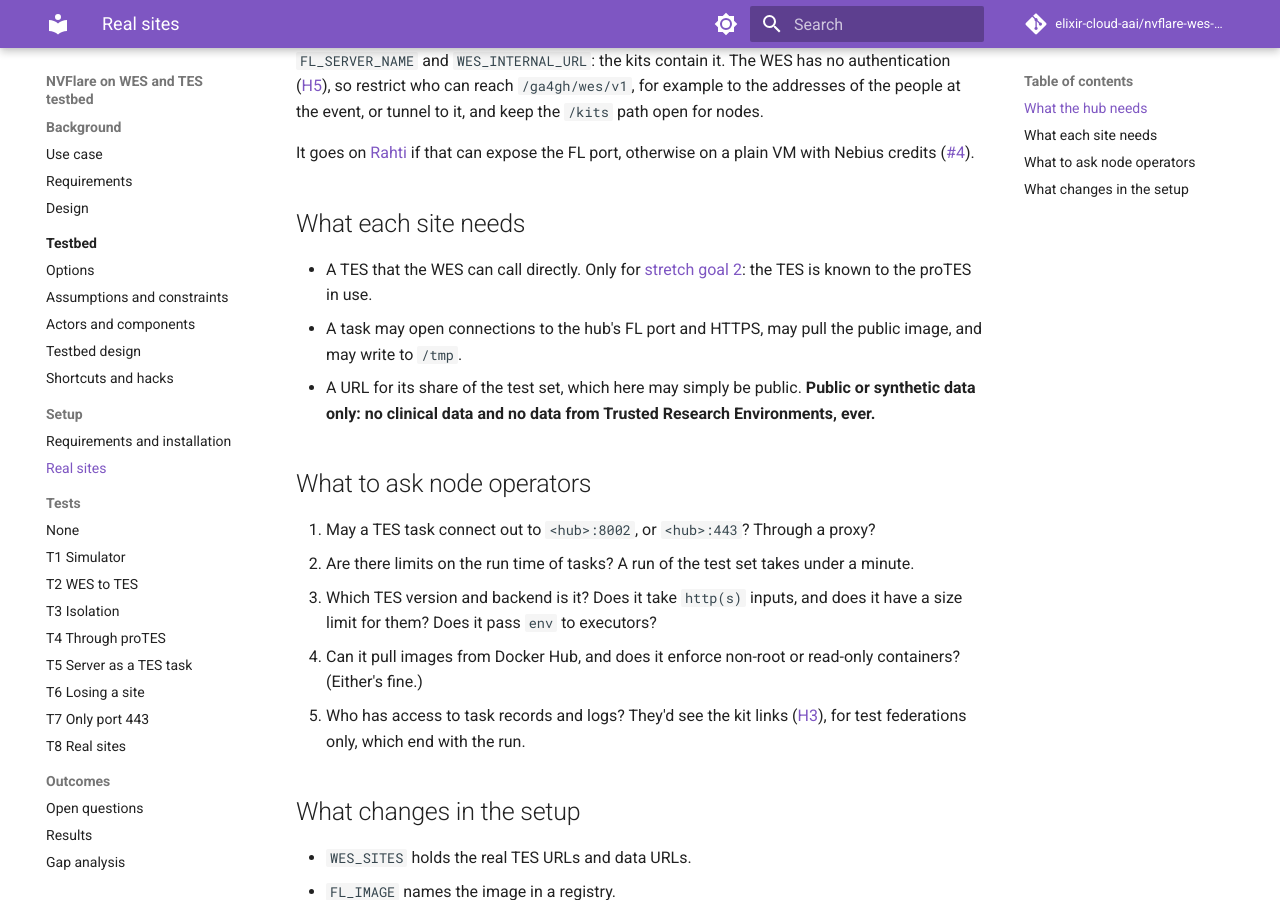
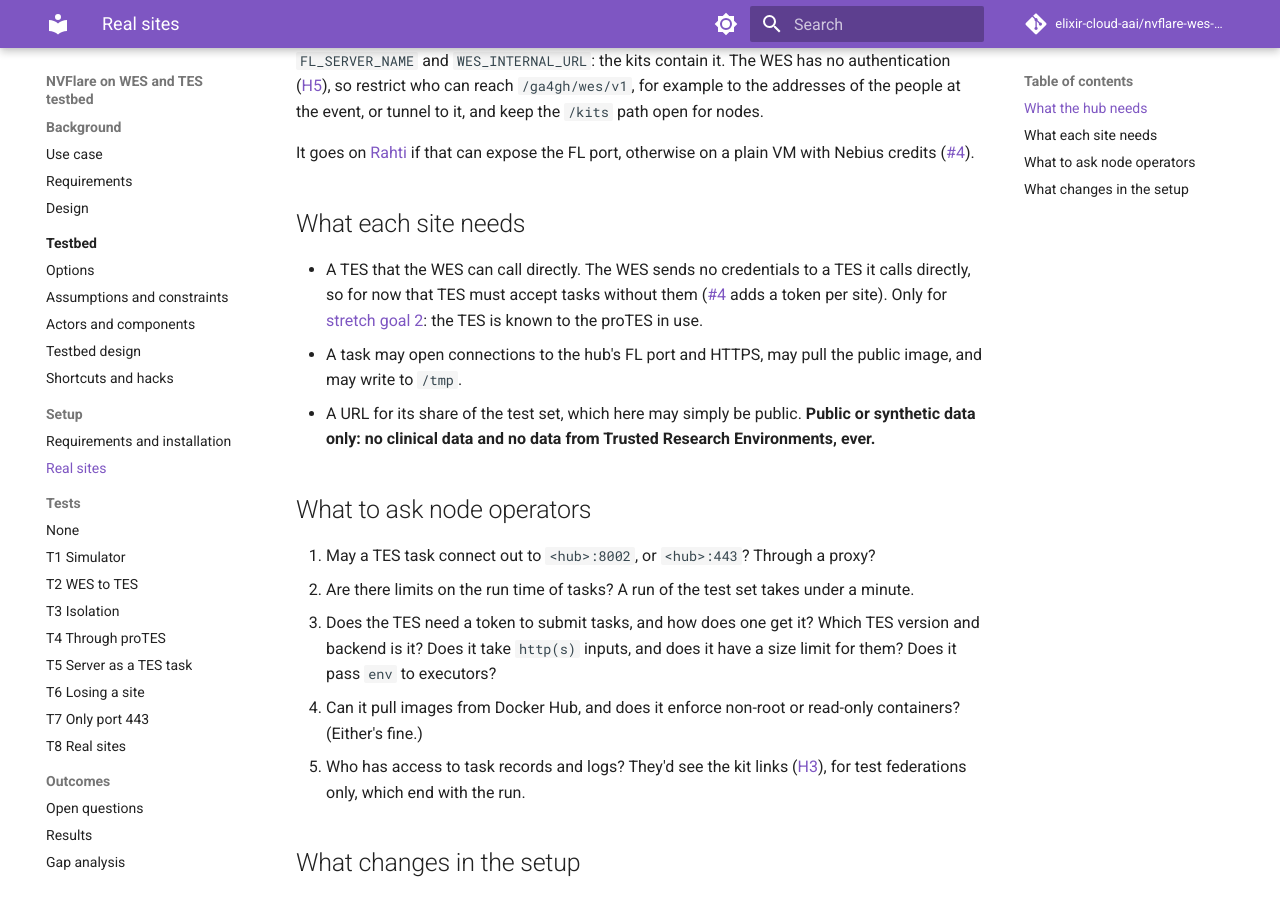
Before and after one commit to elixir-cloud-aai/nvflare-wes-testbed, an MkDocs documentation site: the page built from docs/setup/real-sites.md, in a window 1280 px wide and 900 px high, scrolled down 358 px. Built offline with MkDocs 1.6.1 and Material for MkDocs 9.7.7, drawn with Linux system fonts in a browser that asks for light colours; comment, search, counter and statistics services are not loaded.

Commit message:
docs: fix the T8 scope, say TES need no token yet
Co-Authored-By: Claude Opus 5.5 <noreply@anthropic.com>

```diff
--- a/docs/setup/real-sites.md
+++ b/docs/setup/real-sites.md
@@ -11,7 +11,7 @@ It goes on [Rahti](https://docs.csc.fi/cloud/rahti/) if that can expose the FL p
 
 ## What each site needs
 
-- A TES that the WES can call directly. Only for [stretch goal 2](../testbed/index.md#goals): the TES is known to the proTES in use.
+- A TES that the WES can call directly. The WES sends no credentials to a TES it calls directly, so for now that TES must accept tasks without them ([#4](https://github.com/elixir-cloud-aai/nvflare-wes-testbed/issues/4) adds a token per site). Only for [stretch goal 2](../testbed/index.md#goals): the TES is known to the proTES in use.
 - A task may open connections to the hub's FL port and HTTPS, may pull the public image, and may write to `/tmp`.
 - A URL for its share of the test set, which here may simply be public. **Public or synthetic data only: no clinical data and no data from Trusted Research Environments, ever.**
 
@@ -19,7 +19,7 @@ It goes on [Rahti](https://docs.csc.fi/cloud/rahti/) if that can expose the FL p
 
 1. May a TES task connect out to `<hub>:8002`, or `<hub>:443`? Through a proxy?
 2. Are there limits on the run time of tasks? A run of the test set takes under a minute.
-3. Which TES version and backend is it? Does it take `http(s)` inputs, and does it have a size limit for them? Does it pass `env` to executors?
+3. Does the TES need a token to submit tasks, and how does one get it? Which TES version and backend is it? Does it take `http(s)` inputs, and does it have a size limit for them? Does it pass `env` to executors?
 4. Can it pull images from Docker Hub, and does it enforce non-root or read-only containers? (Either's fine.)
 5. Who has access to task records and logs? They'd see the kit links ([H3](../testbed/shortcuts.md#h3)), for test federations only, which end with the run.
 
```
Also changed, not shown: 1 other file.
